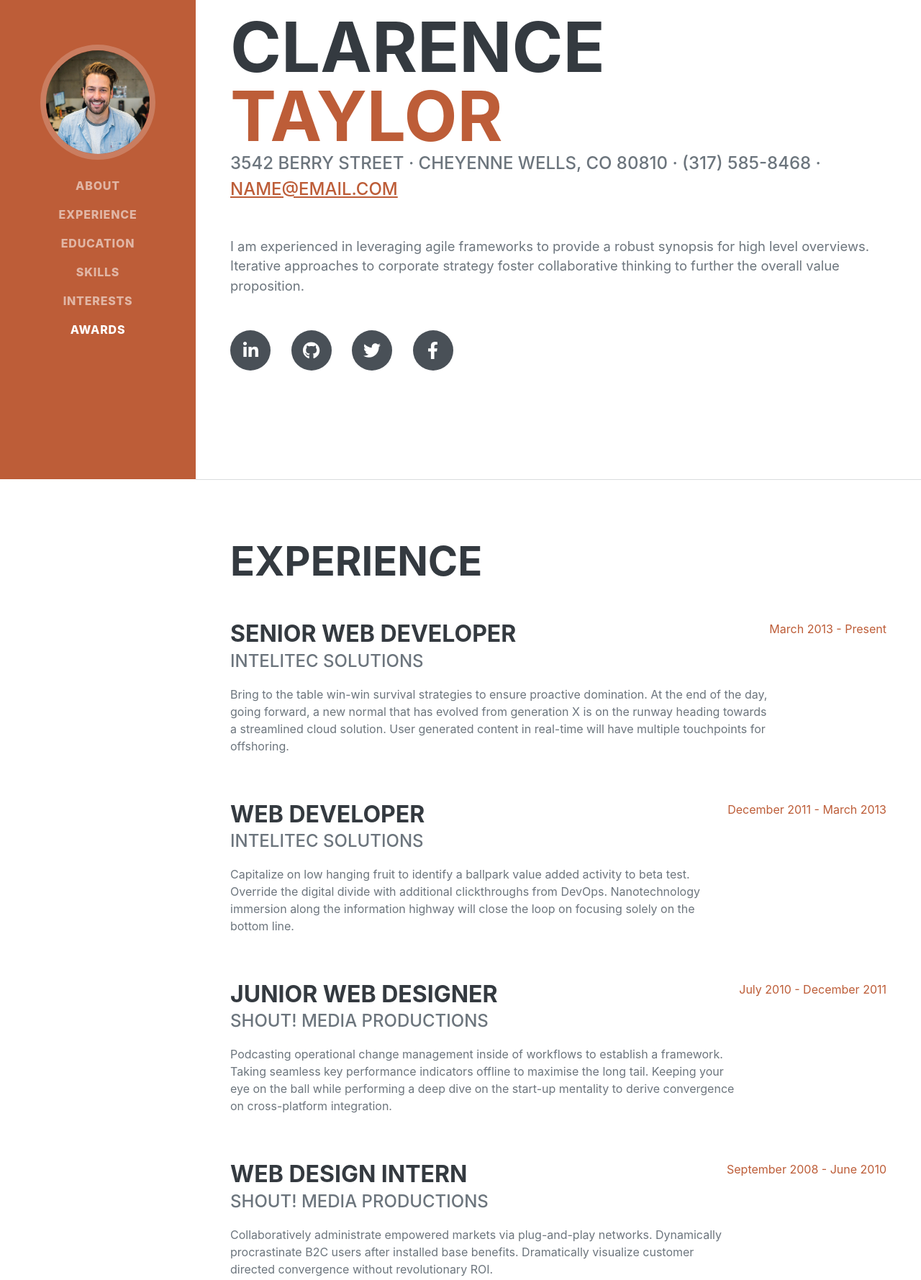
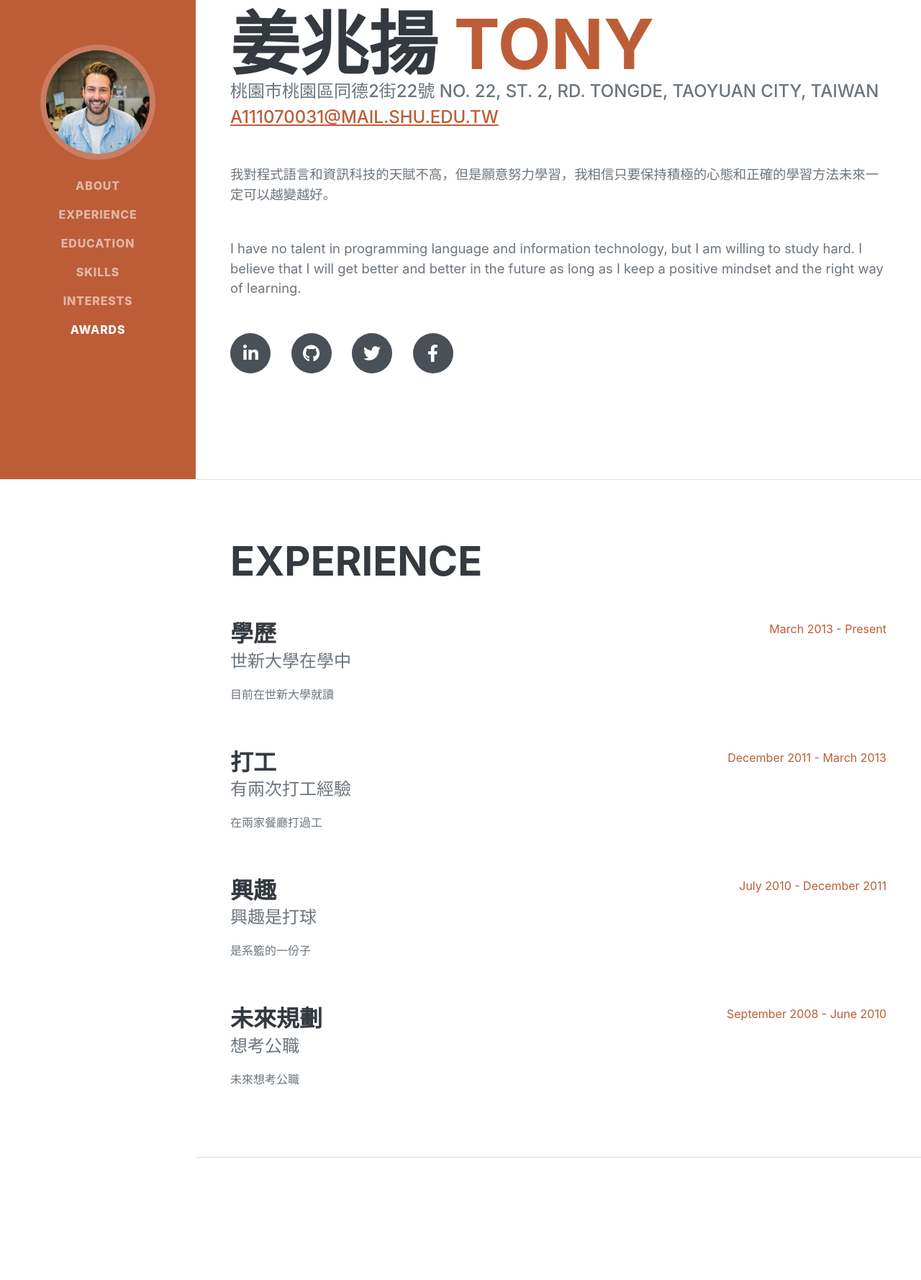
Before and after one commit to A111070031/A111070031.github.io-, a plain HTML site: page index.html in a window 1280 px wide. Shown: the part 134-1913 px from the top of the page at 72% size. Drawn offline with nearby package versions, Linux system fonts and the light colour scheme; a web font is replaced by a local one.

Commit message:
Update index.html

```diff
--- a/index.html
+++ b/index.html
@@ -5,11 +5,13 @@
         <meta name="viewport" content="width=device-width, initial-scale=1, shrink-to-fit=no" />
         <meta name="description" content="" />
         <meta name="author" content="" />
-        <title>Resume - Start Bootstrap Theme</title>
+        <title>姜兆揚的自我介紹</title>
         <link rel="icon" type="image/x-icon" href="assets/img/favicon.ico" />
         <!-- Font Awesome icons (free version)-->
         <script src="https://use.fontawesome.com/releases/v6.1.0/js/all.js" crossorigin="anonymous"></script>
-        <!-- Google fonts-->
+        <!-- Google fonts--><link rel="preconnect" href="https://fonts.googleapis.com">
+<link rel="preconnect" href="https://fonts.gstatic.com" crossorigin>
+<link href="https://fonts.googleapis.com/css2?family=Noto+Sans+TC&display=swap" rel="stylesheet">
         <link href="https://fonts.googleapis.com/css?family=Saira+Extra+Condensed:500,700" rel="stylesheet" type="text/css" />
         <link href="https://fonts.googleapis.com/css?family=Muli:400,400i,800,800i" rel="stylesheet" type="text/css" />
         <!-- Core theme CSS (includes Bootstrap)-->
@@ -40,14 +42,16 @@
             <section class="resume-section" id="about">
                 <div class="resume-section-content">
                     <h1 class="mb-0">
-                        Clarence
-                        <span class="text-primary">Taylor</span>
+                        姜兆揚
+                        <span class="text-primary">Tony</span>
                     </h1>
                     <div class="subheading mb-5">
-                        3542 Berry Street · Cheyenne Wells, CO 80810 · (317) 585-8468 ·
-                        <a href="mailto:name@email.com">name@email.com</a>
+                        桃園市桃園區同德2街22號 No. 22, St. 2, Rd. Tongde, Taoyuan City, Taiwan<br />
+
+                    <a href="mailto:name@email.com">a111070031@mail.shu.edu.tw</a>
                     </div>
-                    <p class="lead mb-5">I am experienced in leveraging agile frameworks to provide a robust synopsis for high level overviews. Iterative approaches to corporate strategy foster collaborative thinking to further the overall value proposition.</p>
+                    <p class="lead mb-5">我對程式語言和資訊科技的天賦不高，但是願意努力學習，我相信只要保持積極的心態和正確的學習方法未來一定可以越變越好。</p>
+                    <p class="lead mb-5">I have no talent in programming language and information technology, but I am willing to study hard. I believe that I will get better and better in the future as long as I keep a positive mindset and the right way of learning.</p>
                     <div class="social-icons">
                         <a class="social-icon" href="#!"><i class="fab fa-linkedin-in"></i></a>
                         <a class="social-icon" href="#!"><i class="fab fa-github"></i></a>
@@ -63,33 +67,33 @@
                     <h2 class="mb-5">Experience</h2>
                     <div class="d-flex flex-column flex-md-row justify-content-between mb-5">
                         <div class="flex-grow-1">
-                            <h3 class="mb-0">Senior Web Developer</h3>
-                            <div class="subheading mb-3">Intelitec Solutions</div>
-                            <p>Bring to the table win-win survival strategies to ensure proactive domination. At the end of the day, going forward, a new normal that has evolved from generation X is on the runway heading towards a streamlined cloud solution. User generated content in real-time will have multiple touchpoints for offshoring.</p>
+                            <h3 class="mb-0">學歷</h3>
+                            <div class="subheading mb-3">世新大學在學中</div>
+                            <p>目前在世新大學就讀</p>
                         </div>
                         <div class="flex-shrink-0"><span class="text-primary">March 2013 - Present</span></div>
                     </div>
                     <div class="d-flex flex-column flex-md-row justify-content-between mb-5">
                         <div class="flex-grow-1">
-                            <h3 class="mb-0">Web Developer</h3>
-                            <div class="subheading mb-3">Intelitec Solutions</div>
-                            <p>Capitalize on low hanging fruit to identify a ballpark value added activity to beta test. Override the digital divide with additional clickthroughs from DevOps. Nanotechnology immersion along the information highway will close the loop on focusing solely on the bottom line.</p>
+                            <h3 class="mb-0">打工</h3>
+                            <div class="subheading mb-3">有兩次打工經驗</div>
+                            <p>在兩家餐廳打過工</p>
                         </div>
                         <div class="flex-shrink-0"><span class="text-primary">December 2011 - March 2013</span></div>
                     </div>
                     <div class="d-flex flex-column flex-md-row justify-content-between mb-5">
                         <div class="flex-grow-1">
-                            <h3 class="mb-0">Junior Web Designer</h3>
-                            <div class="subheading mb-3">Shout! Media Productions</div>
-                            <p>Podcasting operational change management inside of workflows to establish a framework. Taking seamless key performance indicators offline to maximise the long tail. Keeping your eye on the ball while performing a deep dive on the start-up mentality to derive convergence on cross-platform integration.</p>
+                            <h3 class="mb-0">興趣</h3>
+                            <div class="subheading mb-3">興趣是打球</div>
+                            <p>是系籃的一份子</p>
                         </div>
                         <div class="flex-shrink-0"><span class="text-primary">July 2010 - December 2011</span></div>
                     </div>
                     <div class="d-flex flex-column flex-md-row justify-content-between">
                         <div class="flex-grow-1">
-                            <h3 class="mb-0">Web Design Intern</h3>
-                            <div class="subheading mb-3">Shout! Media Productions</div>
-                            <p>Collaboratively administrate empowered markets via plug-and-play networks. Dynamically procrastinate B2C users after installed base benefits. Dramatically visualize customer directed convergence without revolutionary ROI.</p>
+                            <h3 class="mb-0">未來規劃</h3>
+                            <div class="subheading mb-3">想考公職</div>
+                            <p>未來想考公職</p>
                         </div>
                         <div class="flex-shrink-0"><span class="text-primary">September 2008 - June 2010</span></div>
                     </div>
```
